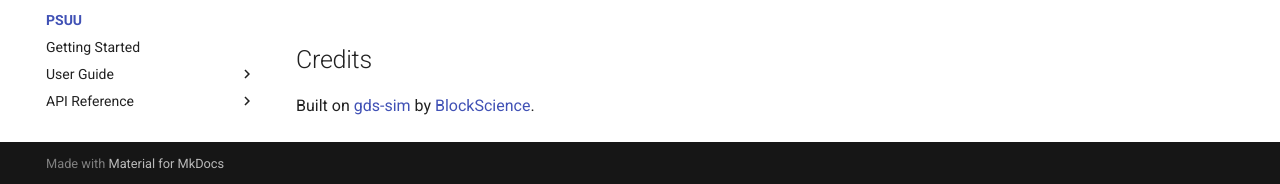
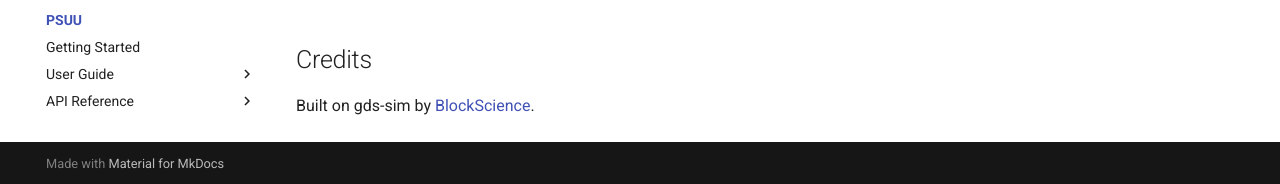
Before and after one commit to BlockScience/gds-core, an MkDocs documentation site: the page built from docs/psuu/index.md, in a window 1280 px wide and 900 px high, scrolled down 1373 px. Shown: the part 713-897 px from the top of the window. Built offline with MkDocs 1.6.1 and Material for MkDocs 9.7.7, drawn with Linux system fonts in a browser that asks for light colours; comment, search, counter and statistics services are not loaded; part of the change alters nothing that is shown.

```diff
--- a/docs/psuu/index.md
+++ b/docs/psuu/index.md
@@ -89,4 +89,4 @@ See [Getting Started](getting-started.md) for a full walkthrough.
 
 ## Credits
 
-Built on [gds-sim](../sim/index.md) by [BlockScience](https://block.science).
+Built on gds-sim by [BlockScience](https://block.science).
```
